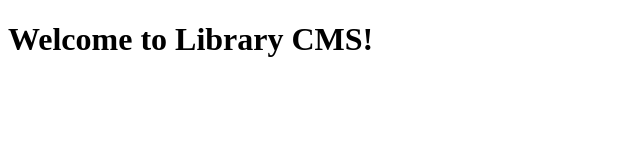
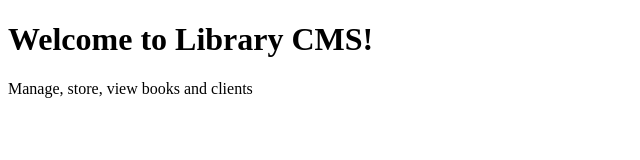
Before and after one commit to DOM1NATORexe/Library_cms, a plain HTML site: page index.html in a window 1280 px wide. Shown: the whole page, without its empty margins (0-640 px from the left). Drawn offline with Linux system fonts and the light colour scheme.

Commit message:
Library_CMS V:0.02

```diff
--- a/index.html
+++ b/index.html
@@ -7,5 +7,6 @@
 </head>
 <body>
     <h1>Welcome to Library CMS!</h1>
+    <p>Manage, store, view books and clients</p>
 </body>
 </html>
```
